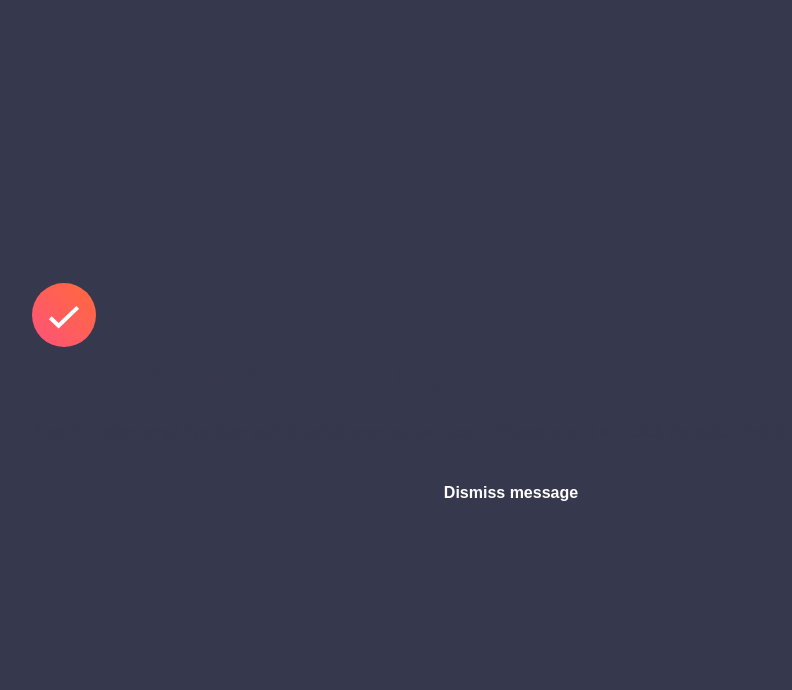
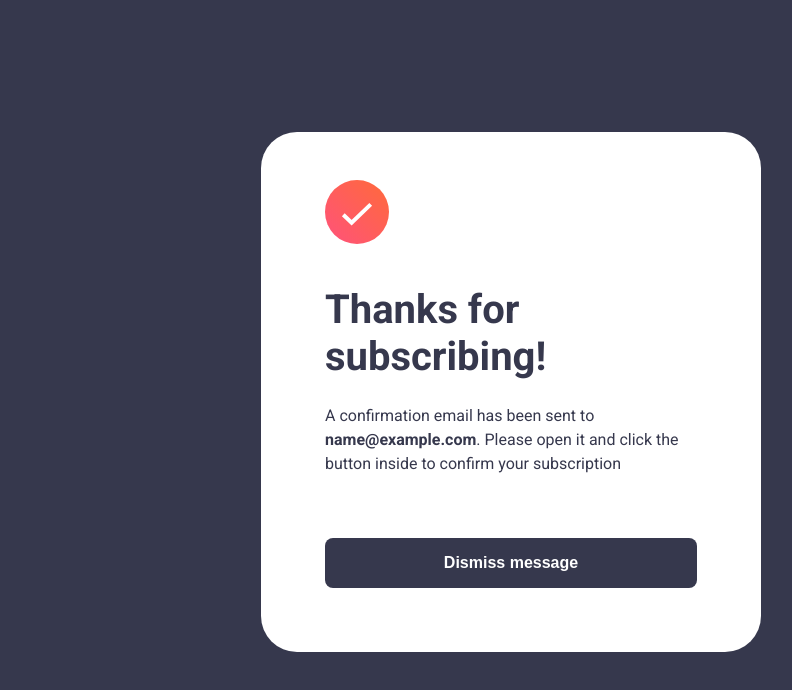
Before and after one commit to EdwardShanahan9/newsletter_sign_up_form, a plain HTML site: page index.html in a window 1280 px wide. Both pictures are taken after typing "name@example.com" into the empty fields and a click on the button "Subscribe to monthly newsletter". Shown: the whole page, without its empty margins (129-921 px from the left). Drawn offline with Linux system fonts and the light colour scheme.

Commit message:
Add styles to popup element

```diff
--- a/assets/css/style.css
+++ b/assets/css/style.css
@@ -26,6 +26,7 @@ html {
 
 body {
   font-family: "Roboto", serif;
+  height: 100vh;
 }
 
 /* Typography */
@@ -49,12 +50,6 @@ h2 {
 }
 
 /* Sign Up */
-
-/* Popup */
-
-.popup {
-  display: none;
-}
 
 .signup__img {
   margin-bottom: 4rem;
@@ -153,6 +148,33 @@ h2 {
   border: none;
 }
 
+/* Popup */
+
+.popup__container {
+  padding: 2.4rem;
+  display: none;
+  align-items: center;
+  justify-content: center;
+  height: 100%;
+}
+
+.popup {
+  display: flex;
+  flex-direction: column;
+  height: 100%;
+  justify-content: space-between;
+}
+
+.popup__text {
+  margin-top: 15rem;
+}
+
+.popup__icon {
+  width: 6.4rem;
+  height: 6.4rem;
+  margin-bottom: 4rem;
+}
+
 @media (min-width: 1000px) {
   body {
     background-color: var(--color-dark-navy);
@@ -183,4 +205,31 @@ h2 {
   .signup__img {
     flex-basis: 45%;
   }
+
+  /* Popup */
+
+  .popup__container {
+    padding: 4.8rem 6.4rem 6.4rem 6.4rem;
+  }
+
+  .popup {
+    flex-direction: column;
+    padding: 4.8rem 6.4rem 6.4rem 6.4rem;
+    justify-content: space-between;
+    background-color: var(--color-white);
+    margin-top: 0;
+    width: 50rem;
+    height: 52rem;
+    border-radius: 36px;
+  }
+
+  .popup__text {
+    margin-top: 0rem;
+  }
+
+  .popup__icon {
+    width: 6.4rem;
+    height: 6.4rem;
+    margin-bottom: 4rem;
+  }
 }
--- a/assets/js/main.js
+++ b/assets/js/main.js
@@ -10,12 +10,14 @@ const isEmailValid = () => {
   const isValid = validateEmail(emailValue);
   const errorMessageElement = document.querySelector(".signup__error");
   const emailInputElement = document.querySelector("#email");
-  const popupElement = document.querySelector(".popup");
+  const popupElement = document.querySelector(".popup__container");
   const signupElement = document.querySelector(".signup");
+  const userEmail = document.querySelector(".popup__email");
 
   if (isValid) {
-    popupElement.style.display = "block";
+    popupElement.style.display = "flex";
     signupElement.style.display = "none";
+    userEmail.textContent = emailValue;
   } else {
     errorMessageElement.classList.add("error");
     emailInputElement.classList.add("error");
--- a/index.html
+++ b/index.html
@@ -70,6 +70,7 @@
       </div>
     </div>
 
+    <div class="popup__container">
       <div class="popup">
         <div class="popup__text">
           <img
@@ -82,8 +83,8 @@
 
           <p class="paragraph">
             A confirmation email has been sent to
-          <span>ash@loremcompany.com</span>. Please open it and click the button
-          inside to confirm your subscription
+            <span class="popup__email">ash@loremcompany.com</span>. Please open
+            it and click the button inside to confirm your subscription
           </p>
         </div>
 
@@ -91,6 +92,7 @@
           <button class="button">Dismiss message</button>
         </div>
       </div>
+    </div>
 
     <script src="./assets/js/main.js"></script>
   </body>
```
Lines whose indentation alone changed are shown as unchanged.
